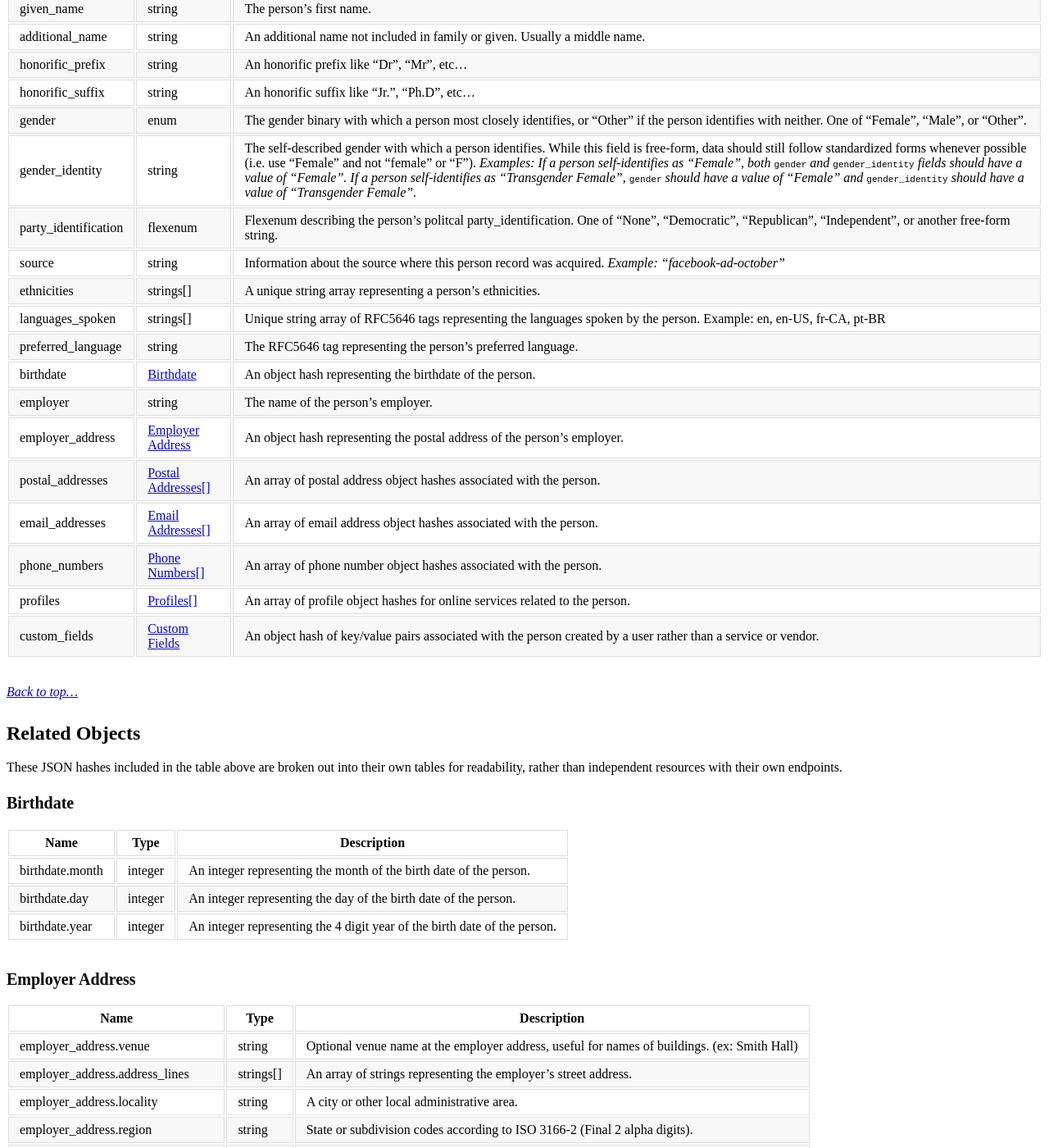
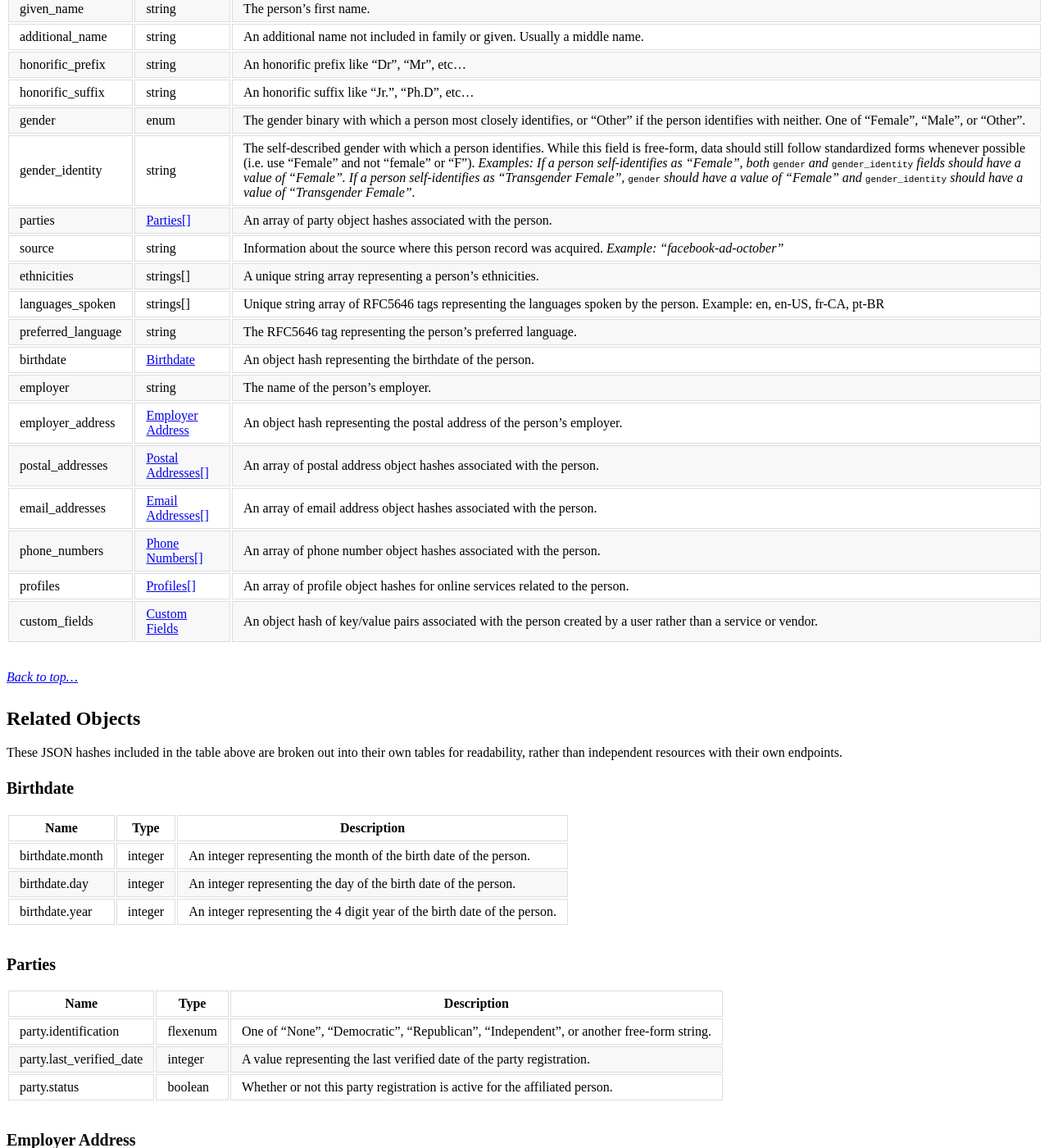
Before and after one commit to opensupporter/osdi-docs, a Jekyll site: the page built from people.md, in a window 1280 px wide and 1400 px high, scrolled down 2252 px. Shown: the whole window at 82% size. Built offline with Jekyll 4.4.1, drawn with Linux system fonts in a browser that asks for light colours; a style sheet for code colours, icons or effects is not loaded; some of the changed text lies outside the part shown.

Commit message:
WIP - Voter history for parties and addresses

```diff
--- a/people.md
+++ b/people.md
@@ -59,7 +59,7 @@
 |honorific_suffix           |string    |An honorific suffix like "Jr.", "Ph.D", etc...
 |gender         |enum     |The gender binary with which a person most closely identifies, or "Other" if the person identifies with neither. One of "Female", "Male", or "Other".
 |gender_identity|string     |The self-described gender with which a person identifies. While this field is free-form, data should still follow standardized forms whenever possible (i.e. use "Female" and not "female" or "F"). _Examples: If a person self-identifies as "Female", both_ `gender` _and_ `gender_identity` _fields should have a value of "Female". If a person self-identifies as "Transgender Female",_ `gender` _should have a value of "Female" and_ `gender_identity` _should have a value of "Transgender Female"._
-|party_identification          |flexenum     |Flexenum describing the person's politcal party_identification. One of "None", "Democratic", "Republican", "Independent", or another free-form string.
+|parties |[Parties[]](#parties)|An array of party object hashes associated with the person.
 |source         |string     |Information about the source where this person record was acquired.   _Example: "facebook-ad-october"_
 |ethnicities|strings[]   |A unique string array representing a person's ethnicities.
 |languages_spoken|strings[]      | Unique string array of RFC5646 tags representing the languages spoken by the person. Example: en,  en-US, fr-CA, pt-BR
@@ -87,6 +87,14 @@
 |birthdate.month|integer    |An integer representing the month of the birth date of the person.
 |birthdate.day  |integer    |An integer representing the day of the birth date of the person.
 |birthdate.year|integer     |An integer representing the 4 digit year of the birth date of the person.
+
+#### Parties
+
+|Name          |Type      |Description
+|-----------    |-----------|--------------
+|party.identification|flexenum    |One of "None", "Democratic", "Republican", "Independent", or another free-form string.
+|party.last_verified_date  |integer    |A value representing the last verified date of the party registration.
+|party.status|boolean     |Whether or not this party registration is active for the affiliated person.
 
 #### Employer Address
 
@@ -118,11 +126,12 @@
 |postal_addresses.postal_code	|string	|The region specific postal code, such as a zip code.
 |postal_addresses.country	|string	|The country code according to ISO 3166-1 Alpha-2.
 |postal_addresses.language	|string	|Language in which the address is recorded -- language code according to ISO 639.
-|postal_addresses.location	|object	|An object hash representing the geocoded location information for the address.
+|postal_addresses.location |object	|An object hash representing the geocoded location information for the address.
 |postal_addresses.location.latitude	|float	|A positive or negative float number representing the latitude of the address.
 |postal_addresses.location.longitude	|float	|A positive or negative float number representing the longitude of the address.
 |postal_addresses.location.accuracy	|enum	|A value representing the accuracy of the geocode. One of "Rooftop" or "Approximate".
-|postal_addresses.status	|enum	|A value representing the status of the address. One of "Potential", "Verified", or "Bad".
+|postal_addresses.status	|enum	|A value representing the status of the address. One of "Potential", "Verified", "Bad", or "Past".
+|postal_addresses.last_verified_date  |datetime   |A value representing the last verified date of the address.
 |occupation	|string  |The occupation of the person.
 
 #### Email Addresses
```
